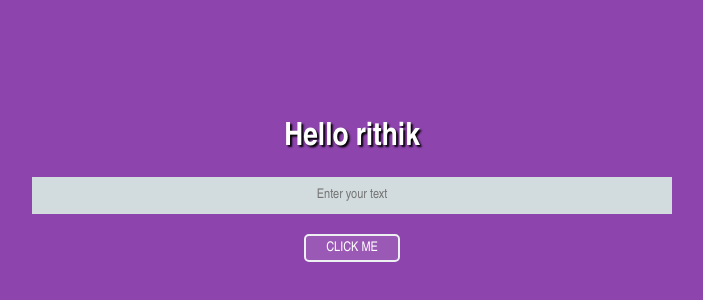
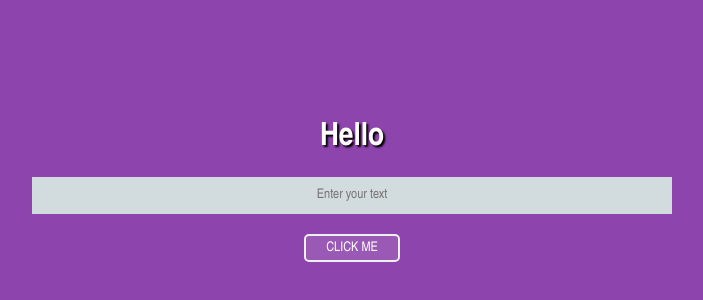
Before and after one commit to RithikChoudhary/Web-Devlopment, a React (Create React App) app in the folder React JS/playlist/: page / in a window 1280 px wide. Shown: the part 210-510 px from the top of the page, without its empty margins (288-991 px from the left). Built offline with nearby package versions, Linux system fonts and the light colour scheme.

Commit message:
used onChnage and event handling

```diff
--- a/React JS/playlist/src/App.jsx
+++ b/React JS/playlist/src/App.jsx
@@ -3,21 +3,25 @@ import { useState } from 'react'
 
 const App = () => {
 
-    const [name,setName] = useState("rithik")
-    const inputEvent = ()=>{
-        // console.log(event.target.value);
+    const [name, setName] = useState()
+    const [fullName, setFullName] = useState()
+
+    const inputEvent = (event) => {
         setName(event.target.value)
+    }
+    const onSubmit = () => {
+        setFullName(name)
     }
 
     return (
         <>
             <div>
-                <h1>Hello {name}</h1>
+                <h1>Hello {fullName}</h1>
                 <input type="text" placeholder="Enter your text"
                     onChange={inputEvent}
-                    value=""
+
                 />
-                <button>Click me</button>
+                <button onClick={onSubmit}>Click me</button>
             </div>
         </>
     )
```
